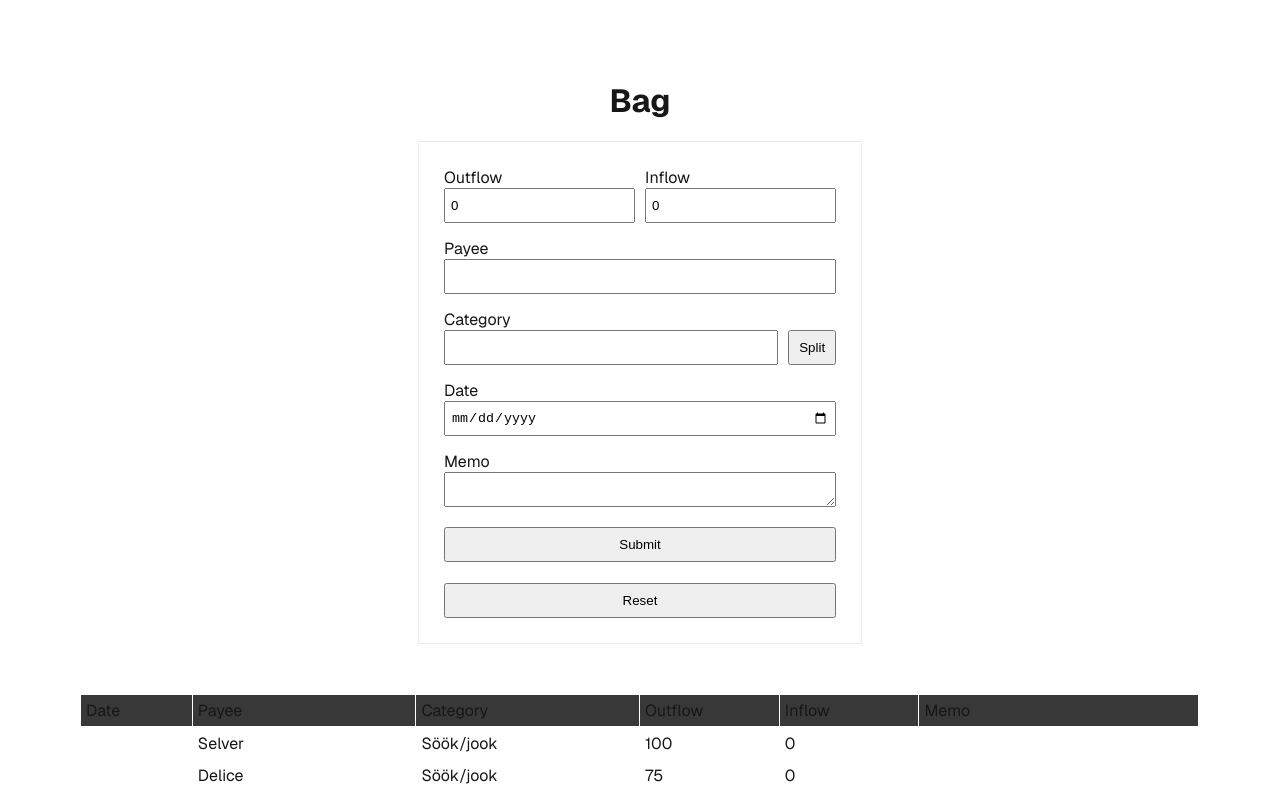
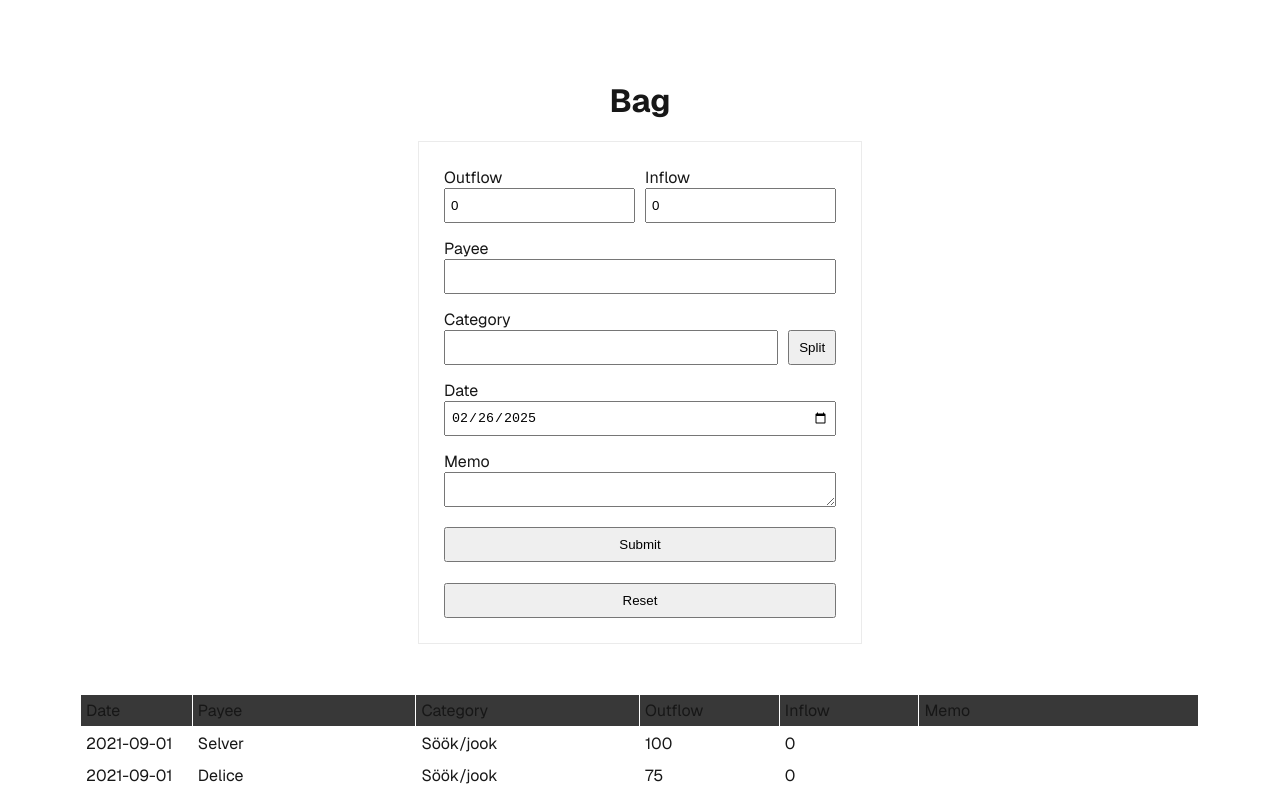
Before and after one commit to mungoose/moneybag, a Next.js app: page /bag in a window 1280 px wide. Shown: the top 799 px of the page. Built offline with nearby package versions, Linux system fonts and the light colour scheme.

Commit message:
Fix date usage

```diff
--- a/app/_components/InputForm/InputForm.tsx
+++ b/app/_components/InputForm/InputForm.tsx
@@ -10,7 +10,7 @@ const InputForm: React.FC = () => {
 	const [formData, setFormData] = useState({
 		payee: '',
 		category: '',
-		date: '',
+		date: new Date().toISOString().split('T')[0],
 		memo: '',
 		outflow: 0,
 		inflow: 0,
--- a/app/_data/transactions.tsx
+++ b/app/_data/transactions.tsx
@@ -4,6 +4,7 @@ export const transactions: TransactionsType = [
 	{
 		id: 1,
 		payee: 'Selver',
+		date: '2021-09-01',
 		categorySplit: [
 			{
 				category: 'Söök/jook',
@@ -16,6 +17,7 @@ export const transactions: TransactionsType = [
 	{
 		id: 2,
 		payee: 'Delice',
+		date: '2021-09-01',
 		categorySplit: [
 			{
 				category: 'Söök/jook',
@@ -28,6 +30,7 @@ export const transactions: TransactionsType = [
 	{
 		id: 3,
 		payee: 'Selver',
+		date: '2021-09-01',
 		categorySplit: [
 			{
 				category: 'Kodu',
@@ -40,6 +43,7 @@ export const transactions: TransactionsType = [
 	{
 		id: 4,
 		payee: 'Delice',
+		date: '2021-09-01',
 		categorySplit: [
 			{
 				category: 'Söök/jook',
@@ -58,6 +62,8 @@ export const transactions: TransactionsType = [
 	{
 		id: 5,
 		payee: 'Eveli',
+		date: '2021-09-01',
+
 		categorySplit: [
 			{ category: 'Kodu', categorySplitOutflow: 650, categorySplitInflow: 0, memo: '' },
 			{
```
